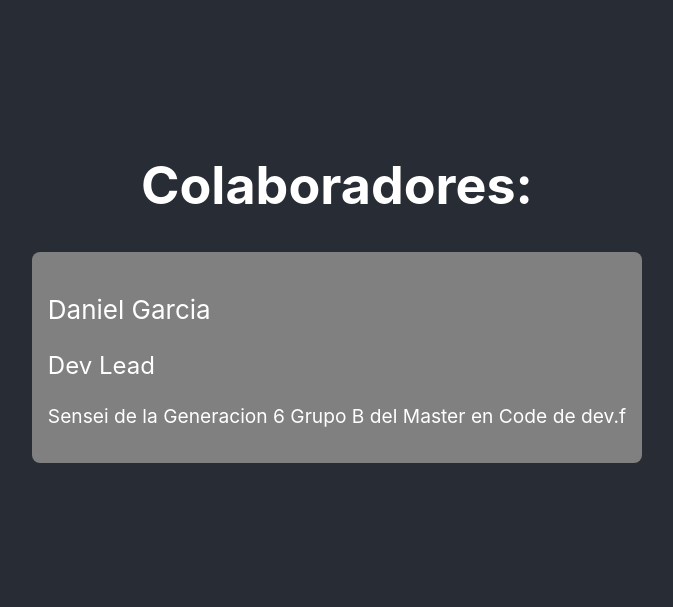
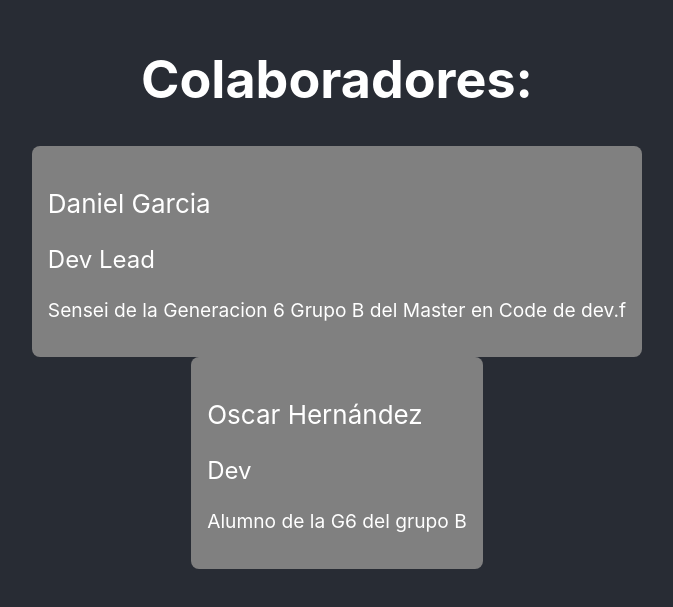
Before and after one commit to danyparc/proyecto-series, a React (Create React App) app: page / in a window 1280 px wide. Shown: the part 109-716 px from the top of the page, without its empty margins (303-976 px from the left). Built offline with nearby package versions, Linux system fonts and the light colour scheme.

Commit message:
mi perfil

```diff
--- a/src/colaboradores.js
+++ b/src/colaboradores.js
@@ -3,5 +3,10 @@ export const colaboradores = [
     name: 'Daniel Garcia',
     title: 'Dev Lead',
     bio: 'Sensei de la Generacion 6 Grupo B del Master en Code de dev.f'
-  }
+  },
+  {
+    name: 'Oscar Hernández',
+    title: 'Dev',
+    bio: 'Alumno de la G6 del grupo B'
+  },
 ]
```
